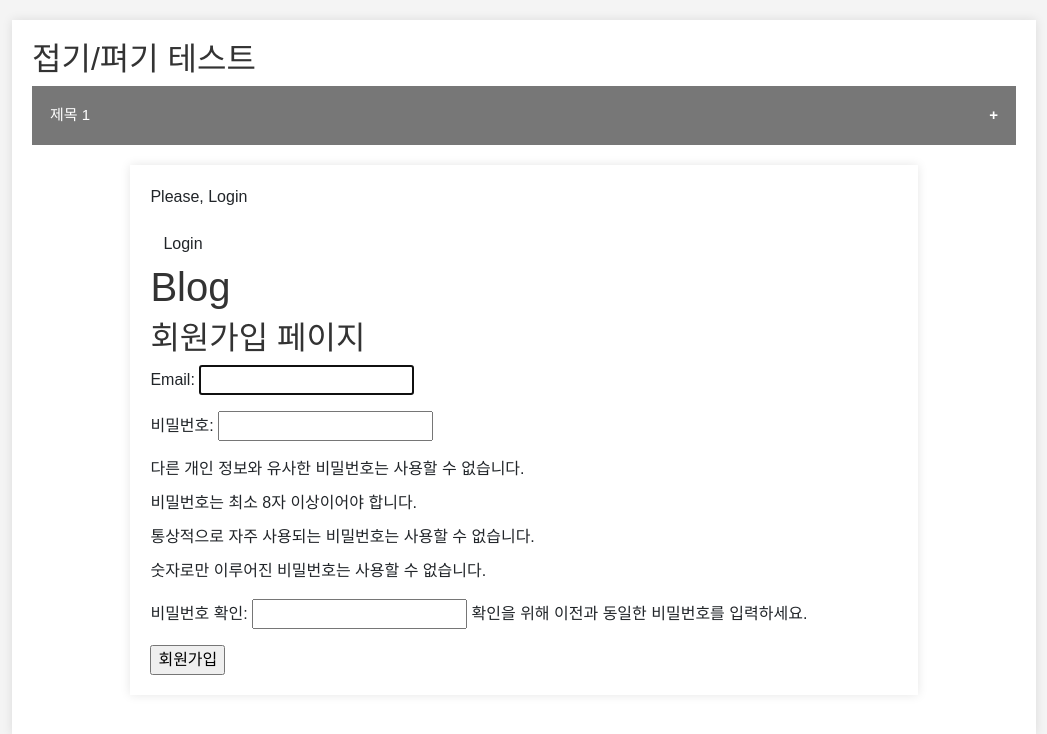
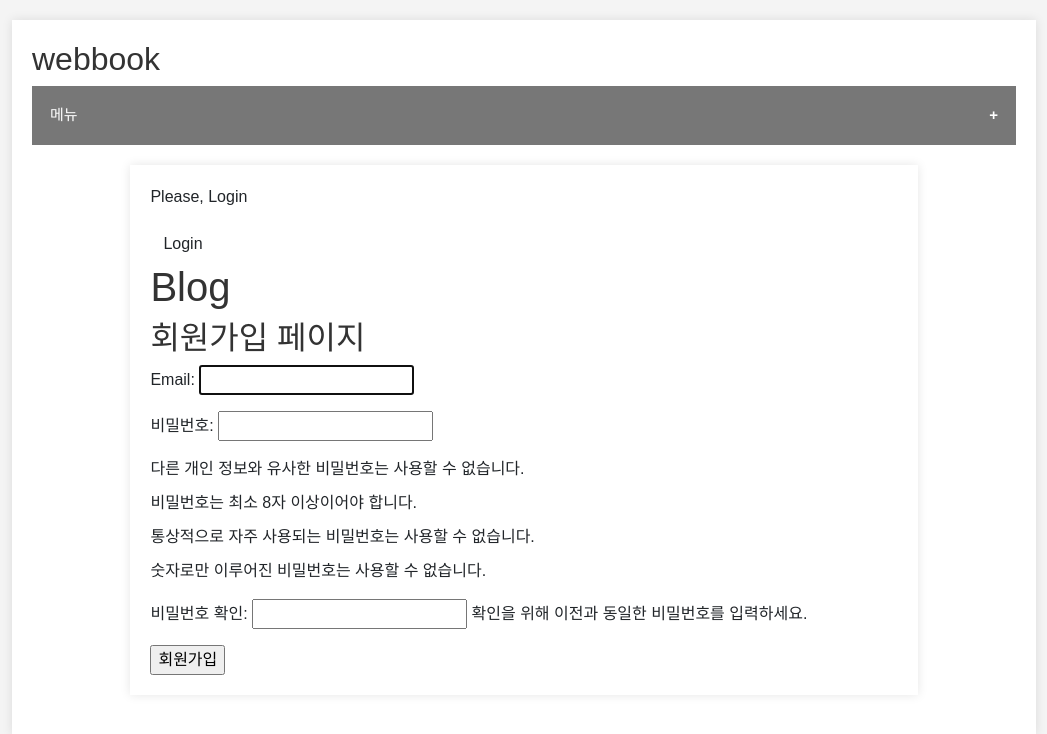
Before and after one commit to jhstar2022/webbook, a Django app: page /user/register/ in a window 1280 px wide. Shown: the top 734 px of the page, without its empty margins (116-1163 px from the left). Run offline with Django 5.2, Linux system fonts and the light colour scheme.

Commit message:
2024.06.16

```diff
--- a/templates/base.html
+++ b/templates/base.html
@@ -16,12 +16,10 @@
   </head>
   <body>
     <div class="container">
-      <h2>접기/펴기 테스트</h2>
-    <button type="button" class="collapsible" onclick="collapse(this);">제목 1</button>
+      <h2>webbook</h2>
+    <button type="button" class="collapsible" onclick="collapse(this);">메뉴</button>
     <div class="content">
-        <p>내용 1 입니다.</p>
-        <p>내용 1 입니다.</p>
-        <p>내용 1 입니다.</p>
+        <a href="{% url 'webbook:list' %}">게시판 리스트</a>
     </div>
     <div class="container">
       {% if user.is_authenticated %}
```
